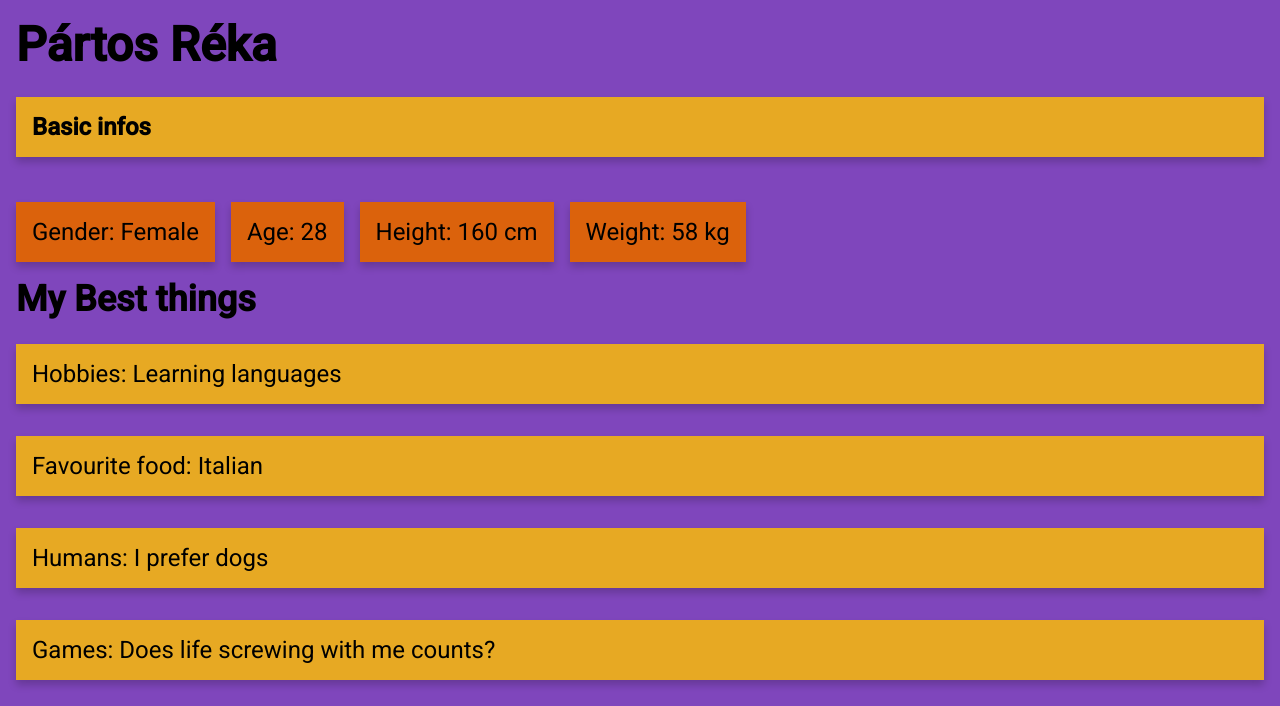
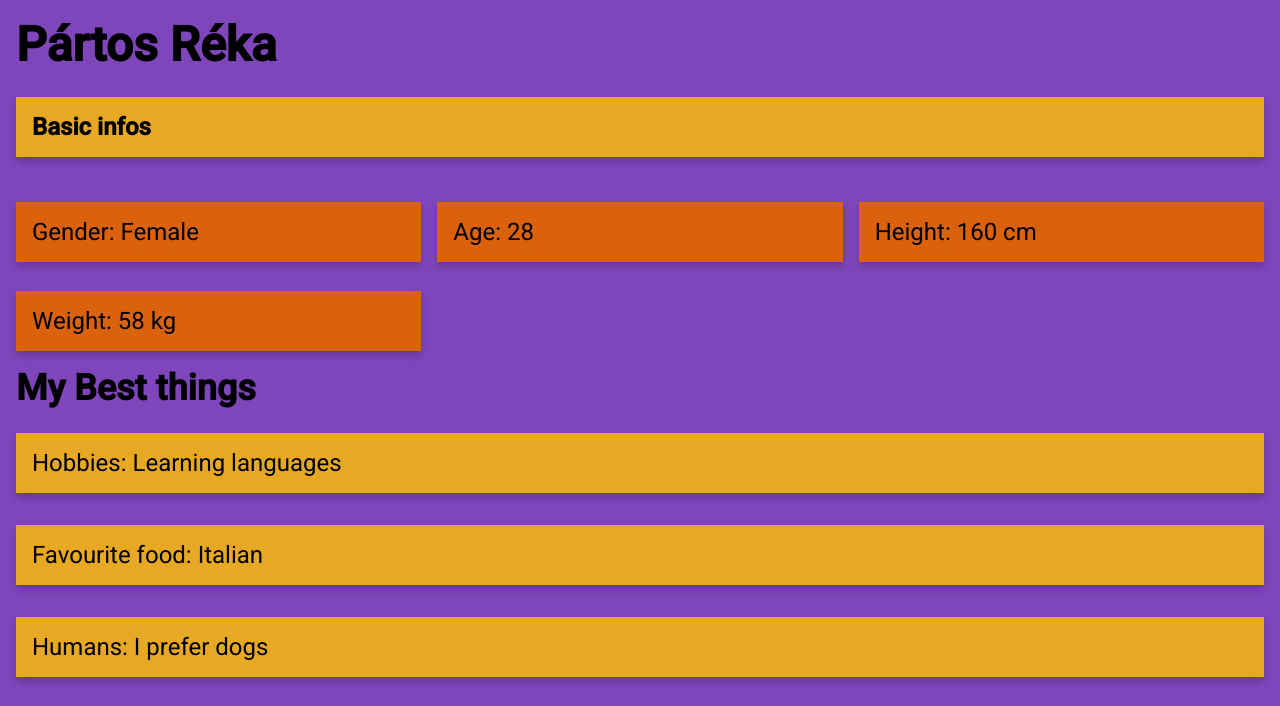
Before and after one commit to parti26/this-is-me, a plain HTML site: page index.html in a window 1280 px wide. Shown: the top 706 px of the page. Drawn offline with Linux system fonts and the light colour scheme.

Commit message:
grid template change

```diff
--- a/index.css
+++ b/index.css
@@ -52,7 +52,8 @@ ul {
   padding: 0;
   margin-top: var(--base-margin);
   margin-bottom: var(--base-margin);
-  display: flex;
+  display: grid;
+  grid-template-columns: 1fr 1fr 1fr;
   gap: var(--base-margin);
 }
 
```
